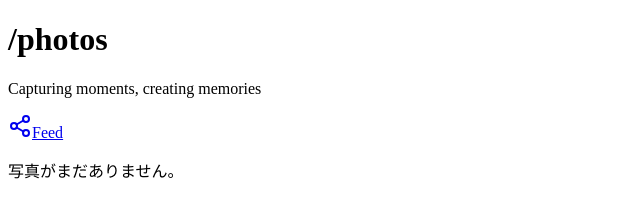
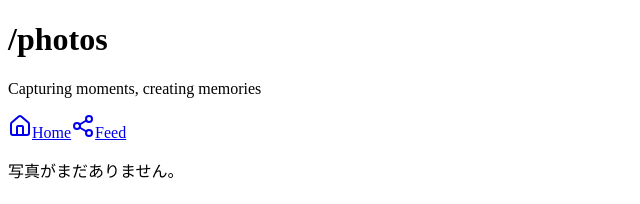
Before and after one commit to horimislime/horimisli.me, a Next.js app: page /photos in a window 1280 px wide. Shown: the top 204 px of the page, without its empty margins (0-640 px from the left). Built offline with nearby package versions, Linux system fonts and the light colour scheme.

Commit message:
add home link

```diff
--- a/src/pages/photos/index.tsx
+++ b/src/pages/photos/index.tsx
@@ -1,7 +1,7 @@
 import { useState } from "react"
 import { GetStaticProps } from "next"
 import Link from "next/link"
-import { X, ChevronLeft, ChevronRight, Download, Share2, ArrowRight } from "lucide-react"
+import { X, ChevronLeft, ChevronRight, Download, Share2, ArrowRight, Home } from "lucide-react"
 import { Button } from "@/components/ui/button"
 import { Dialog, DialogContent } from "@/components/ui/dialog"
 import { Badge } from "@/components/ui/badge"
@@ -78,6 +78,12 @@ export default function PhotosPage({ scenes }: PhotosPageProps) {
               <p className="text-muted-foreground mt-1">Capturing moments, creating memories</p>
             </div>
             <div className="flex items-center gap-2">
+              <Button variant="outline" size="sm" asChild>
+                <a href="https://horimisli.me/" target="_blank" rel="noopener noreferrer">
+                  <Home className="w-4 h-4 mr-2" />
+                  Home
+                </a>
+              </Button>
               <Button variant="outline" size="sm" asChild>
                 <a href="/photos-feed.xml" target="_blank" rel="noopener noreferrer">
                   <Share2 className="w-4 h-4 mr-2" />
```
